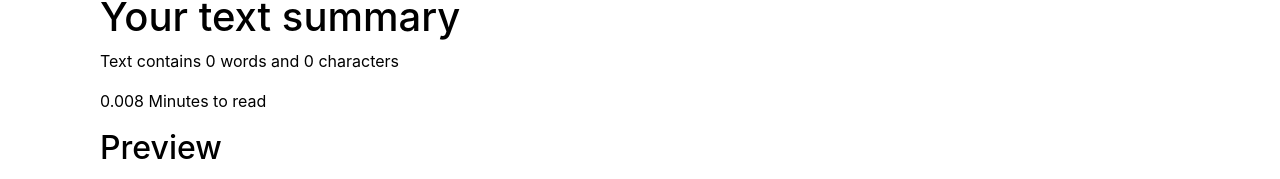
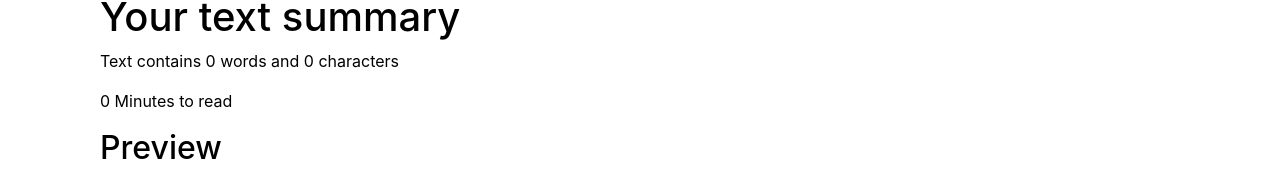
Before and after one commit to Udit7668/TextUtils, a React (Create React App) app: page / in a window 1280 px wide. Shown: the part 451-630 px from the top of the page. Built offline with nearby package versions, Linux system fonts and the light colour scheme.

Commit message:
fixing minutes read problem

```diff
--- a/src/component/TextForm.js
+++ b/src/component/TextForm.js
@@ -66,7 +66,7 @@
 
     <h1>Your text summary</h1>
     <p>Text contains {text.split(" ").filter((element)=>{return element.length!=0}).length} words and {text.length}  characters</p>
-    <p>{0.008 * text.split(" ").length} Minutes to read</p>
+    <p>{0.008 * text.split(" ").filter((element)=>{return element.length!=0}).length} Minutes to read</p>
 
     <h2>Preview</h2>
     <p>{text.length>0?text:"Enter the text in above box to preview"}</p>
```
